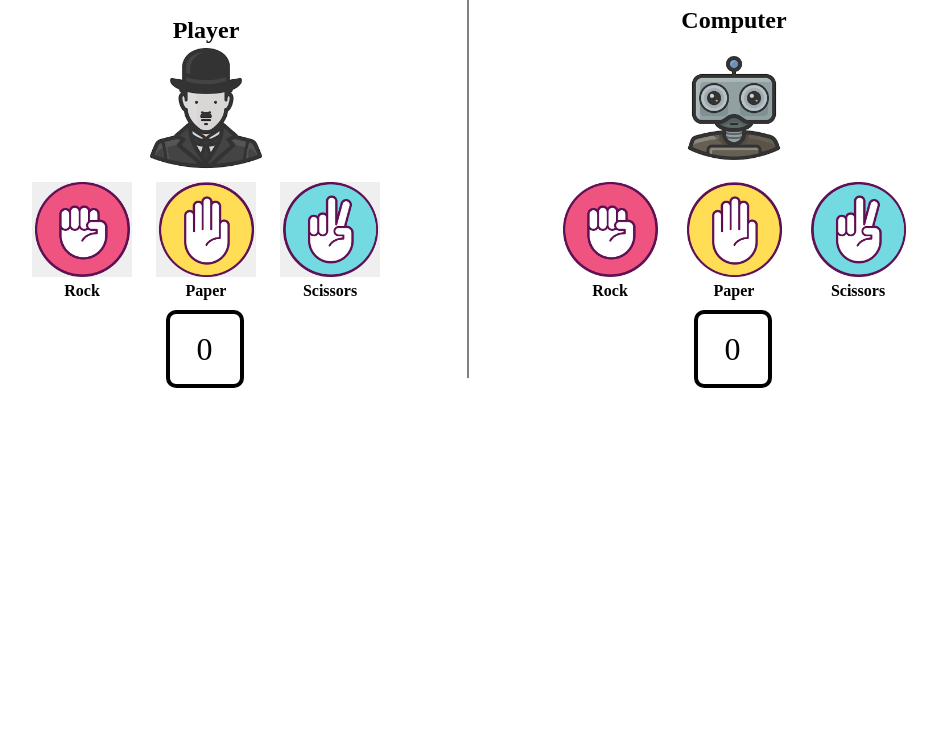
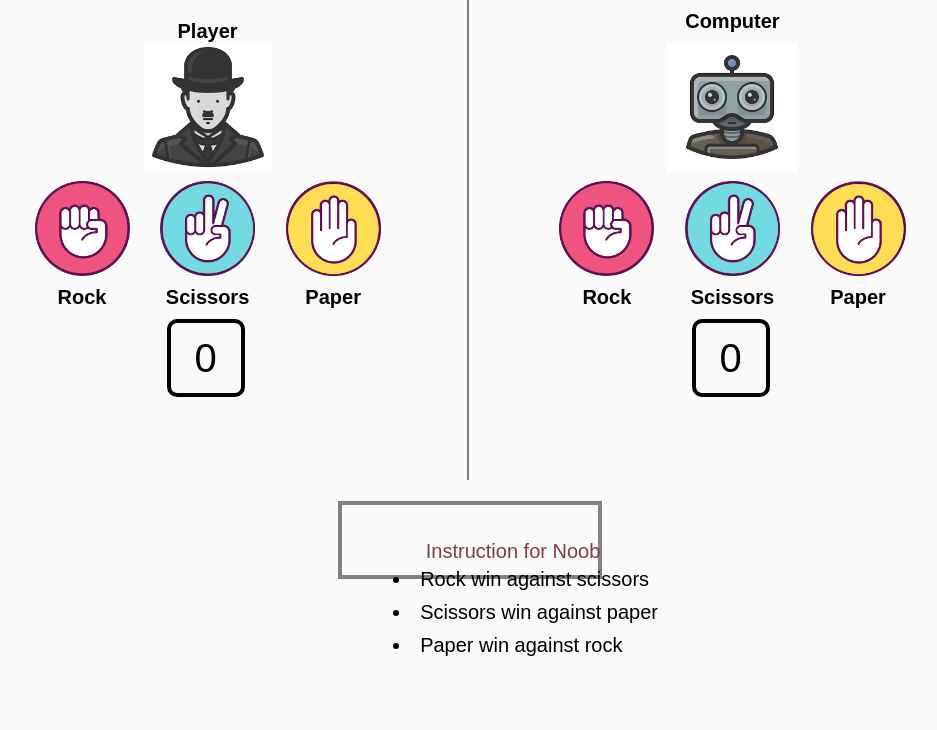
Before and after one commit to hungthezorba/RockPaperScissors, a plain HTML site: page index.html in a window 1280 px wide. Shown: the part 70-800 px from the top of the page, without its empty margins (170-1107 px from the left). Drawn offline with Linux system fonts and the light colour scheme.

Commit message:
add result announcement

```diff
--- a/CSS/styles.css
+++ b/CSS/styles.css
@@ -2,29 +2,44 @@
   margin: 0;
   padding: 0;
   border: 0;
+  font-family: sans-serif;
+  font-size: 20px;
+}
+
+h1 {
+  font-size: 35px;
+}
+
+ul li {
+  padding: 5px;
+  vertical-align: center;
+  list-style-position: inside;
 }
 
 h4 {
-  margin-top: 5px;
+  margin-top: 10px;
 }
 
 button {
   outline: none;
+  background-color:inherit;
 }
 
 .active-button {
-  transform: scale(1.1);
-  transition: all 1.4s;
+  transform: scale(1.2);
+  transition: all 1.5s;
 }
 
 img {
-  max-width: 95%
+  max-width: 95%;
 }
 
 
 .main-container {
   position: absolute;
   width: 100%;
+  height: 100%;
+  background-color: #fafafa;
 }
 
 .welcome {
@@ -67,11 +82,11 @@ img {
 
 .vertical-line {
   border-right: 2px solid gray;
-  height: 100%;
+  height: 60%;
   position: absolute;
   left: 50%;
   margin-left: -3px;
-  top: 50;
+  top: 70px;
 }
 
 .computer {
@@ -117,3 +132,34 @@ img {
   line-height: 70px;
   font-size: 200%
 }
+
+.rule span {
+  color: #863d3d;
+  position: relative;
+  left: 3%;
+}
+
+.rule {
+  position: relative;
+  top: 570px;
+  width: 85%;
+  left: 15%;
+}
+
+.result {
+  position: absolute;
+  margin-top: 50px;
+  border: 4px solid gray;
+  height: 70px;
+  width: 20%;
+  top: 70%;
+  left: 50%;
+  transform: translate(-50%, -50%);
+}
+
+.result p {
+  position: relative;
+  font-size: 150%;
+  text-align: center;
+  top: 15px;
+}
--- a/Js/script.js
+++ b/Js/script.js
@@ -45,14 +45,16 @@ scissorsBtn.addEventListener('click',function() {
 
 function checkScore() {
   if (human_score == 5) {
-    alert('you win');
     rockBtn.disabled = true;
     paperBtn.disabled = true;
     scissorsBtn.disabled = true;
-
+    announcement('you');
   }
   else if (computer_score == 5) {
-    alert('you lose');
+    announcement('computer')
+    rockBtn.disabled = true;
+    paperBtn.disabled = true;
+    scissorsBtn.disabled = true;
   }
 }
 
@@ -65,3 +67,7 @@ function removeTransform(e) {
   if (e.propertyName !== 'transform') return;
   this.classList.remove('active-button')
 }
+
+function announcement(winner) {
+  document.getElementById('result').textContent = winner + ' win'
+}
--- a/index.html
+++ b/index.html
@@ -18,13 +18,13 @@
           <button id='Rock'><img src="images/rock.png" /></button>
           <h4>Rock</h4>
         </div>
+        <div class="scissors">
+          <button id='Scissors'><img src='images/scissors.png' /></button>
+          <h4>Scissors</h4>
+        </div>
         <div class="paper">
           <button id='Paper'><img src='images/paper.png' /></button>
           <h4>Paper</h4>
-        </div>
-        <div class="scissors">
-          <button id='Scissors'><img src='images/scissors.png' /></button>
-          <h4>Scissors</h4>
         </div>
       </div>
       <div class="score-board">
@@ -40,13 +40,13 @@
           <img id='rockCom' src="images/rock.png" />
           <h4>Rock</h4>
         </div>
+        <div class="scissors">
+          <img id='scissorsCom' src='images/scissors.png' />
+          <h4>Scissors</h4>
+        </div>
         <div class="paper">
           <img id='paperCom'src='images/paper.png' />
           <h4>Paper</h4>
-        </div>
-        <div class="scissors">
-          <img id='scissorsCom' src='images/scissors.png' />
-          <h4>Scissors</h4>
         </div>
       </div>
       <div class="score-board">
@@ -54,6 +54,17 @@
       </div>
     </section>
     </div>
+    <div class="result">
+      <p id='result'></p>
+    </div>
+    <div class="rule">
+      <span>Instruction for Noob</span>
+      <ul>
+        <li>Rock win against scissors</li>
+        <li>Scissors win against paper</li>
+        <li>Paper win against rock</li>
+      </ul>
+    </div>
   </div>
   <script src="Js/script.js"></script>
   </body>
```
